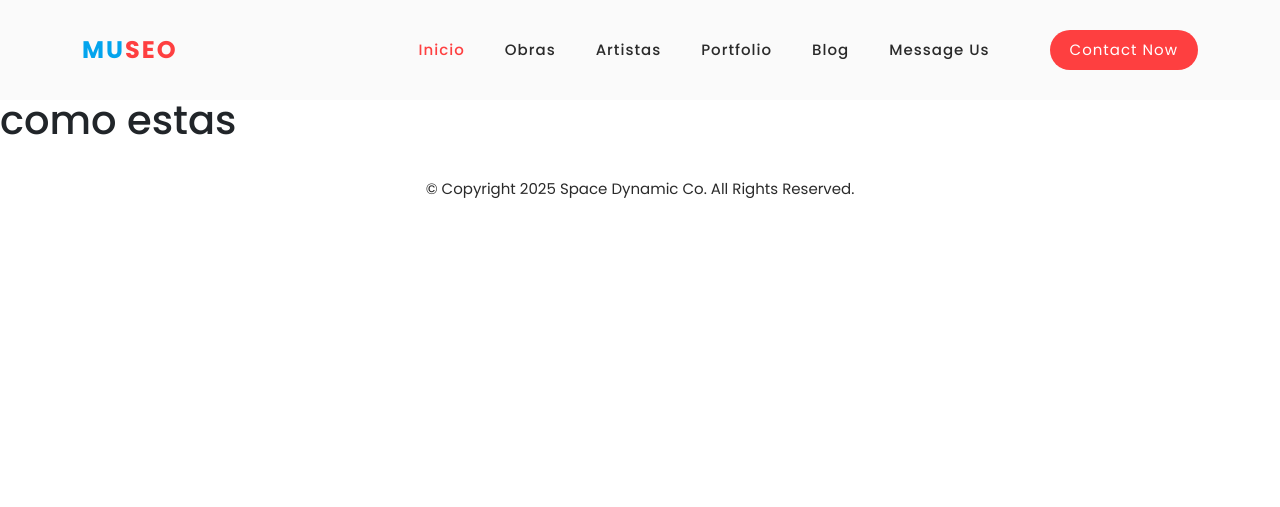
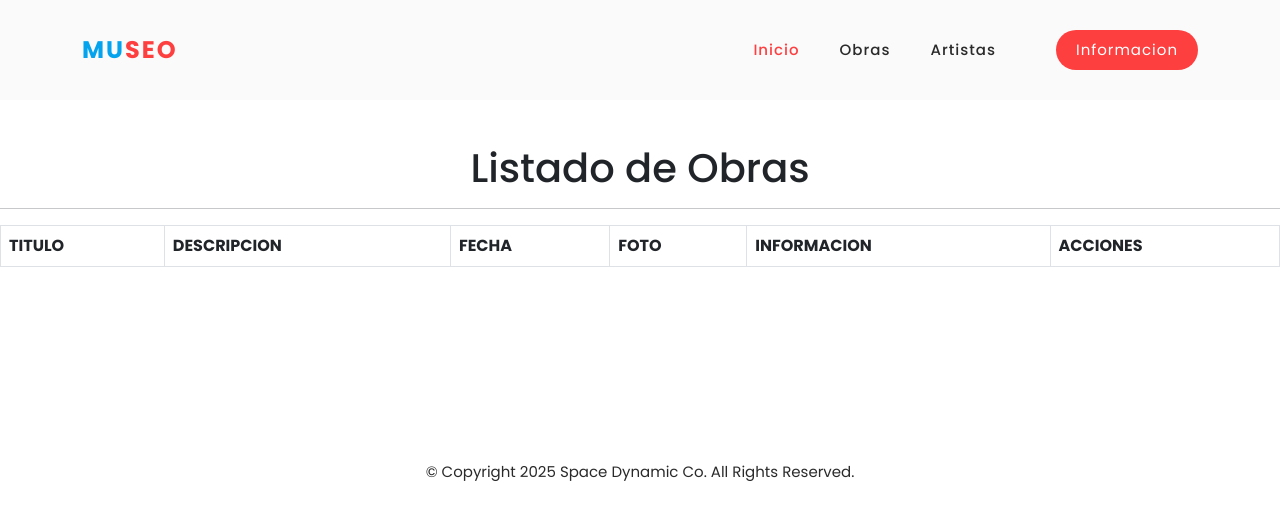
Before and after one commit to Anthonybm8/Museo, a Django app: page /inicioob in a window 1280 px wide. Shown: the top 507 px of the page. Run offline with Django 5.2, Linux system fonts and the light colour scheme; lists and menus that the app fills with data are empty; some libraries are stand-ins or nearby versions.

Commit message:
se agrego la tabla obras

```diff
--- a/Aplicaciones/Obra/templates/inicioob.html
+++ b/Aplicaciones/Obra/templates/inicioob.html
@@ -1,7 +1,63 @@
 {% extends 'plantillas.html' %}
 {% load static %}
 {% block content %}
-<br><br><br><br>
-<h1>como estas</h1>
+<br><br><br><br><br><br>
+<h1 class="text-center">Listado de Obras</h1>
+<hr>
+<table class="table table-bordered table-striped table-hover" id="tbl_cargos">
+    <thead>
+        <tr>
+            <th>TITULO</th>
+            <th>DESCRIPCION</th>
+            <th>FECHA</th>
+            <th>FOTO</th>
+            <th>INFORMACION</th>
+            <th>ACCIONES</th>
+        </tr>
+    </thead>
+    <body>
+        {% for obra in obras %}
+        <tr>
+            <td>{{ obra.titulo }}</td>
+            <td>{{ obra.descripcion }}</td>
+            <td>{{ obra.fecha_creacion }}</td>
+            <td>
+                {% if obra.foto %}
+                <img src="{{ obra.foto.url }}" height="80px" alt="">
+                {% else %}
+                NINGUNA FOTO
+                {% endif %}
+            </td>
+            <td>
+                {% if obra.informacion %}
+                <iframe
+                                src="{{ obra.informacion.url }} "
+                                width="300"
+                                height="250"
+                                style="border: 1px solid #ddd; background: #f8f9fa;"
+                                title="Vista previa del documento"
+                                type="application/pdf">
+                            </iframe>
+                            <p>{{ obra.informacion.name |slice:"7:" }}</p>
+                            <br>
+                <a href="{{ obra.informacion.url }}" download class="btn btn-sm btn-primary">Descargar</a>
+                <a href="{{ obra.informacion.url }}" target="_blank" class="btn btn-sm btn-secondary">Ver en pestaña</a>
+                {% else %}
+                NINGUNA INFORMACION
+                {% endif %}
+            </td>
 
+        </tr>
+        {% endfor %}
+    </body>
+</table>
+
+
+
+
+
+
+
+
+<br><br><br><br><br><br>
 {% endblock %}
--- a/Aplicaciones/templates/plantillas.html
+++ b/Aplicaciones/templates/plantillas.html
@@ -50,13 +50,10 @@
             <!-- ***** Logo End ***** -->
             <!-- ***** Menu Start ***** -->
             <ul class="nav">
-              <li class="scroll-to-section"><a href="#top" class="active">Inicio</a></li>
+              <li class="scroll-to-section"><a href="{% url 'inicio' %}" class="active">Inicio</a></li>
               <li class="scroll-to-section"><a href="{% url 'inicioob' %}">Obras</a></li>
               <li class="scroll-to-section"><a href="{% url 'inicio' %}">Artistas</a></li>
-              <li class="scroll-to-section"><a href="#portfolio">Portfolio</a></li>
-              <li class="scroll-to-section"><a href="#blog">Blog</a></li>
-              <li class="scroll-to-section"><a href="#contact">Message Us</a></li>
-              <li class="scroll-to-section"><div class="main-red-button"><a href="#contact">Contact Now</a></div></li>
+              <li class="scroll-to-section"><div class="main-red-button"><a href="#">Informacion</a></div></li>
             </ul>
             <a class='menu-trigger'>
                 <span>Menu</span>
```
